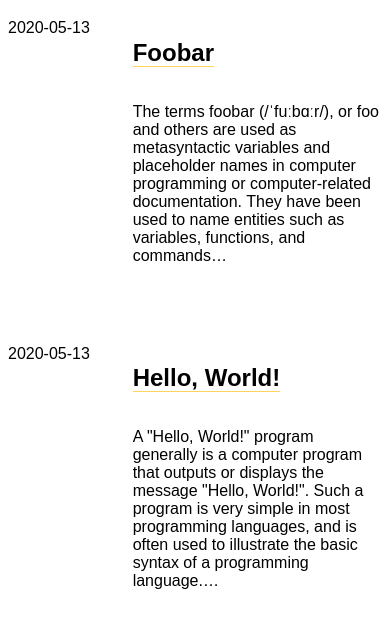
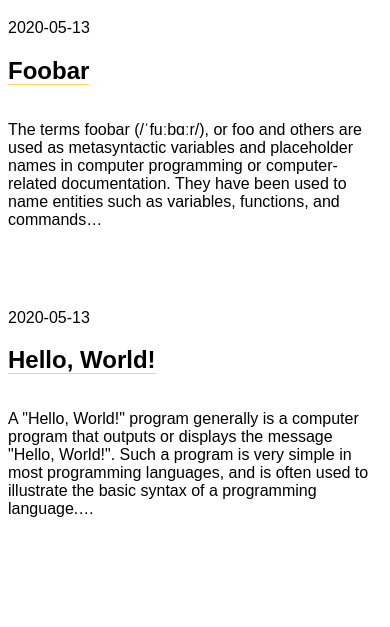
Before and after one commit to 0x1306e6d/gihwan.dev, a Gatsby site: page / in a window 390 px wide. Shown: the part 137-764 px from the top of the page. Built offline with nearby package versions, Linux system fonts and the light colour scheme; Gatsby itself is replaced by a stand-in of ours.

Commit message:
Support article list on mobile screens

```diff
--- a/src/components/article-list.js
+++ b/src/components/article-list.js
@@ -5,19 +5,33 @@ import { Link } from "gatsby"
 
 const StyledArticleListItem = styled.article`
   margin-bottom: 64px;
+
   display: flex;
   flex: 1;
+  flex-direction: column;
+  @media only screen and (min-width: 992px) {
+    flex-direction: row;
+  }
 `
 
 const StyledArticleDate = styled.span`
-  width: 33.33333%;
+  width: 100%;
+  @media only screen and (min-width: 992px) {
+    width: 33.33333%;
+  }
+
   display: flex;
   flex: none;
+
   font-size: 1rem;
 `
 
 const StyledArticleListItemContent = styled.div`
-  width: 66.66666%;
+  width: 100%;
+  @media only screen and (min-width: 992px) {
+    width: 66.66666%;
+  }
+
   display: flex;
   flex: 1;
   flex-direction: column;
```
